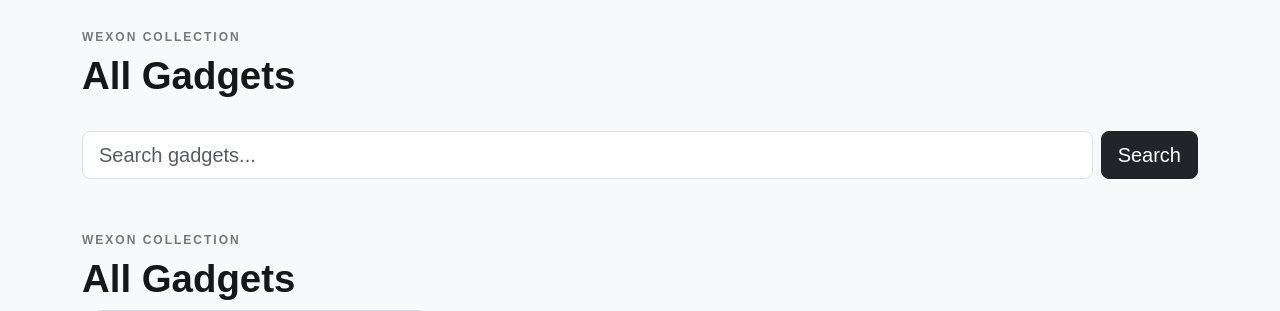
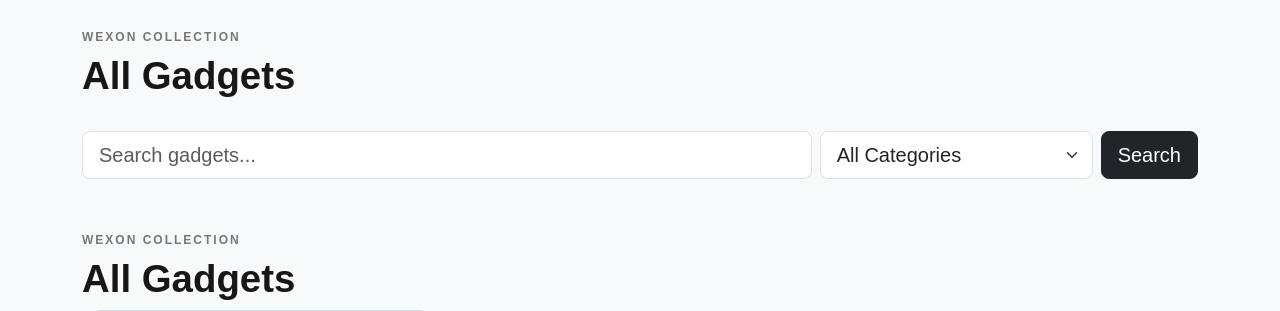
Before and after one commit to Mohamad-sudo616/Wexon, a Django app: page /products/ in a window 1280 px wide. Shown: the part 56-367 px from the top of the page. Run offline with Django 5.2, Linux system fonts and the light colour scheme; tables that the repository leaves empty hold one stand-in row (values such as "Sample post"); grey boxes marked "Sample" are stand-in pictures.

Commit message:
category for search

```diff
--- a/backend/apps/products/views.py
+++ b/backend/apps/products/views.py
@@ -1,13 +1,15 @@
 from django.db.models import Q
 from django.shortcuts import get_object_or_404, render
 
-from .models import Product
+from .models import Category, Product
 
 
 def product_list(request):
     products = Product.objects.filter(is_available=True)
+    categories = Category.objects.all()
 
     query = request.GET.get("q", "").strip()
+    category_slug = request.GET.get("category", "").strip()
 
     if query:
         products = products.filter(
@@ -15,12 +17,17 @@ def product_list(request):
             | Q(description__icontains=query)
         )
 
+    if category_slug:
+        products = products.filter(category__slug=category_slug)
+
     return render(
         request,
         "pages/products.html",
         {
             "products": products,
+            "categories": categories,
             "query": query,
+            "selected_category": category_slug,
         },
     )
 
--- a/backend/templates/pages/products.html
+++ b/backend/templates/pages/products.html
@@ -23,7 +23,7 @@
 
     <div class="row g-2">
 
-        <div class="col">
+        <div class="col-lg">
 
             <input
                 type="search"
@@ -33,6 +33,30 @@
                 placeholder="Search gadgets..."
                 aria-label="Search gadgets"
             >
+
+        </div>
+
+        <div class="col-lg-3">
+
+            <select
+                name="category"
+                class="form-select form-select-lg"
+                aria-label="Filter by category"
+            >
+                <option value="">All Categories</option>
+
+                {% for category in categories %}
+
+                    <option
+                        value="{{ category.slug }}"
+                        {% if selected_category == category.slug %}selected{% endif %}
+                    >
+                        {{ category.name }}
+                    </option>
+
+                {% endfor %}
+
+            </select>
 
         </div>
 
@@ -49,6 +73,7 @@
 
     </div>
 
+</form>
 </form>
     <div>
         <span class="section-label">
```
